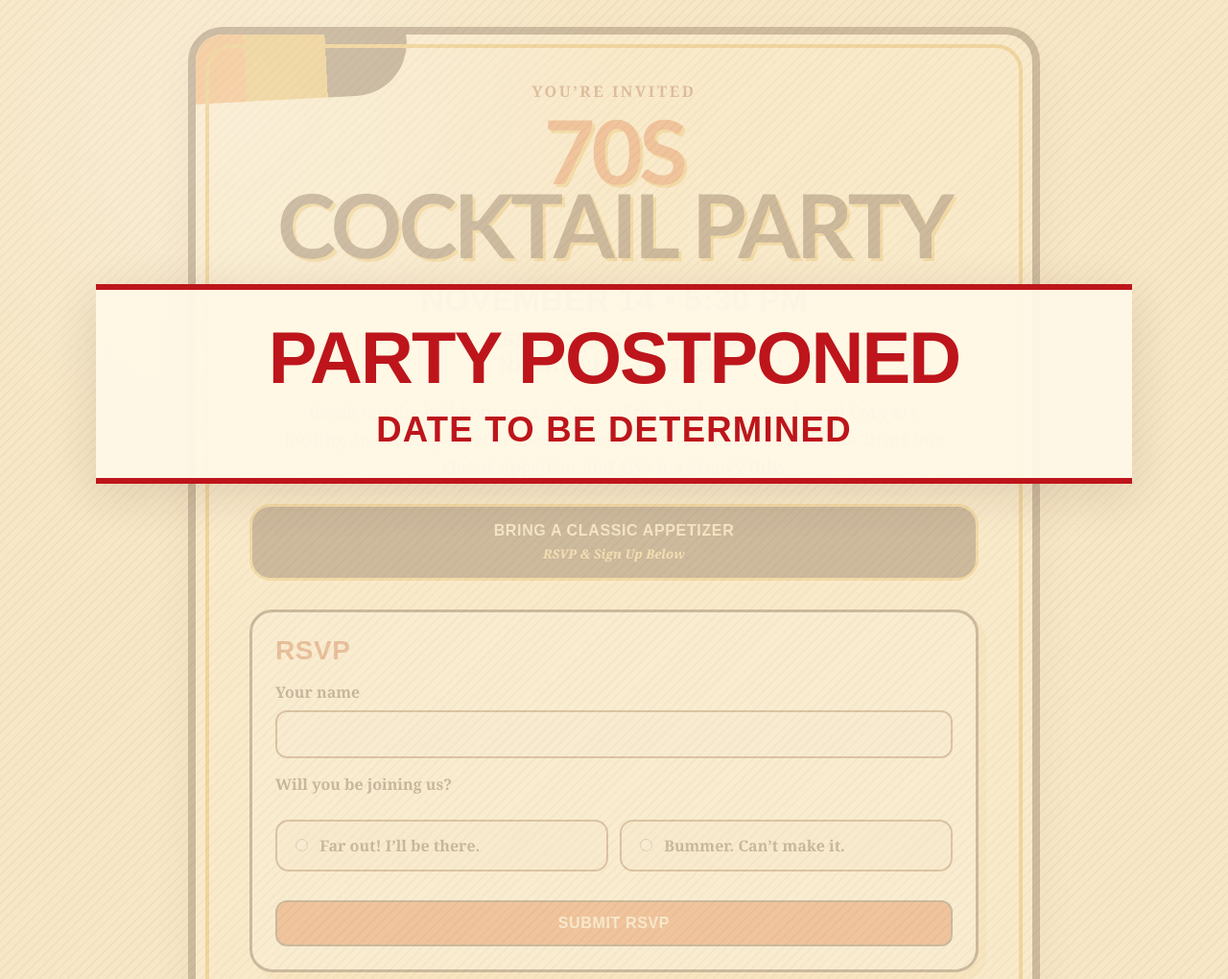
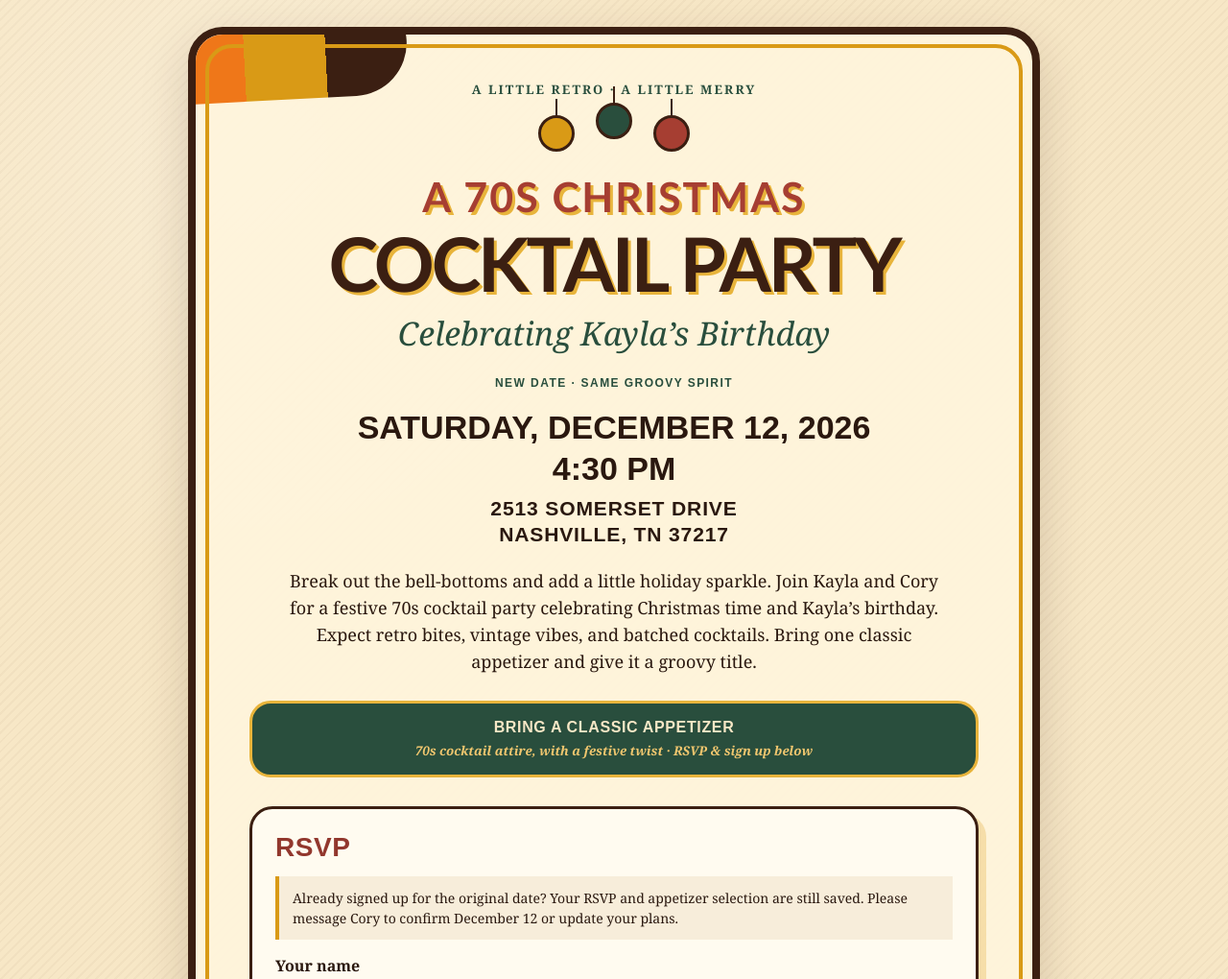
Before and after one commit to heckcory/70s-cocktail-party, a plain HTML site: page index.html in a window 1280 px wide. Shown: the top 1020 px of the page at 96% size. Drawn offline with Linux system fonts and the light colour scheme; no server answers.

Commit message:
Update index.htmlReschedule party for December 12 and celebrate Kayla with a 70s Christmas theme

```diff
--- a/index.html
+++ b/index.html
@@ -3,7 +3,7 @@
 <head>
   <meta charset="UTF-8" />
   <meta name="viewport" content="width=device-width, initial-scale=1.0" />
-  <title>PARTY POSTPONED - 70s Cocktail Party</title>
+  <title>Kayla’s Birthday · A 70s Christmas Cocktail Party</title>
   <style>
     :root {
       --cream: #f7e7c6;
@@ -369,42 +369,34 @@
       cursor: pointer;
     }
 
-    /* Temporary postponement notice; remove this block and banner to restore. */
-    body > .wrap { opacity: .22; }
-    .postponement-overlay {
-      position: fixed; inset: 0; z-index: 10000;
-      display: flex; align-items: center; justify-content: center;
-      padding: 24px; pointer-events: none;
-    }
-    .postponement-notice {
-      width: min(100%, 1080px); margin: 0; padding: 30px 24px;
-      color: #bd151b; background: rgba(255,248,230,.96);
-      border-top: 6px solid currentColor; border-bottom: 6px solid currentColor;
-      box-shadow: 0 12px 45px rgba(59,31,18,.12);
-      font-family: Arial, Helvetica, sans-serif; font-weight: 900;
-      text-align: center; text-transform: uppercase;
-      font-size: clamp(32px, 6vw, 76px); line-height: 1.08;
-      letter-spacing: -.025em;
-    }
-    .postponement-notice span { display: block; margin-top: 14px; font-size: .48em; letter-spacing: .035em; }
-    @media(max-width: 480px) {
-      .postponement-overlay { padding: 16px; }
-      .postponement-notice { padding: 26px 12px; }
-    }
+    :root { --orange:#a63e32; --burnt:#92372d; --rust:#375745; --evergreen:#294e3d; }
+    .eyebrow { color:var(--evergreen); font-size:13px; }
+    h1 { font-size:clamp(42px,9vw,78px); line-height:.98; margin-bottom:12px; }
+    h1 span { font-size:.55em; letter-spacing:.05em; margin-bottom:10px; }
+    .birthday { text-align:center; color:var(--evergreen); font-style:italic; font-size:clamp(23px,4vw,34px); margin:10px 0 22px; }
+    .ornaments { display:flex; justify-content:center; gap:22px; height:64px; margin:0 0 18px; }
+    .ornaments i { display:block; width:38px; height:38px; border-radius:50%; background:var(--mustard); position:relative; margin-top:18px; border:3px solid var(--brown); }
+    .ornaments i:before { content:''; position:absolute; width:2px; height:19px; background:var(--brown); top:-20px; left:15px; }
+    .ornaments i:nth-child(2) { background:var(--evergreen); margin-top:5px; }
+    .ornaments i:nth-child(3) { background:var(--orange); }
+    .rescheduled { text-align:center; margin:0 auto 18px; font:700 12px Arial,sans-serif; letter-spacing:.12em; text-transform:uppercase; color:var(--evergreen); }
+    .callout { background:var(--evergreen); }
+    .reconfirm { font-size:14px; line-height:1.5; padding:12px 14px; border-left:4px solid var(--mustard); background:#f7edda; }
+    @media(max-width:480px) { .wrap { padding:14px 10px 32px; } .poster { border-width:5px; } .inner { margin:6px; padding:24px 12px; } h1 { font-size:42px; } }
   </style>
 </head>
 <body>
-  <div class="postponement-overlay">
-    <div class="postponement-notice" role="status" aria-label="PARTY POSTPONED - DATE TO BE DETERMINED">PARTY POSTPONED<span>DATE TO BE DETERMINED</span></div>
-  </div>
-  <div class="wrap">
+<div class="wrap">
     <section class="poster">
       <div class="inner">
-        <div class="eyebrow">You’re invited</div>
-        <h1><span>70s</span> Cocktail Party</h1>
+        <div class="eyebrow">A little retro &middot; A little merry</div>
+<div class="ornaments" aria-hidden="true"><i></i><i></i><i></i></div>
+<h1><span>A 70s Christmas</span>Cocktail Party</h1>
+<div class="birthday">Celebrating Kayla&#8217;s Birthday</div>
+<div class="rescheduled">New date &middot; Same groovy spirit</div>
 
         <div class="details">
-          November 14 • 5:30 PM
+          Saturday, December 12, 2026<br>4:30 PM
           <div class="address">
             2513 Somerset Drive<br>
             Nashville, TN 37217
@@ -412,16 +404,16 @@
         </div>
 
         <div class="intro">
-          Break out the bell-bottoms and dust off the fondue pot. Kayla and Cory are hosting an evening of retro bites, vintage vibes, and batched cocktails. Bring one classic appetizer and give it a groovy title.
+          Break out the bell-bottoms and add a little holiday sparkle. Join Kayla and Cory for a festive 70s cocktail party celebrating Christmas time and Kayla’s birthday. Expect retro bites, vintage vibes, and batched cocktails. Bring one classic appetizer and give it a groovy title.
         </div>
 
         <div class="callout">
           Bring a classic appetizer
-          <small>RSVP & Sign Up Below</small>
+          <small>70s cocktail attire, with a festive twist · RSVP & sign up below</small>
         </div>
 
         <form id="rsvpForm" class="card" novalidate>
-          <h2>RSVP</h2>
+          <h2>RSVP</h2><p class="reconfirm">Already signed up for the original date? Your RSVP and appetizer selection are still saved. Please message Cory to confirm December 12 or update your plans.</p>
 
           <label for="guestName">Your name</label>
           <input id="guestName" name="guestName" type="text" required />
@@ -487,8 +479,8 @@
         <section class="card">
           <h2>Who’s Coming</h2>
 
-          <div id="attendeeList" class="attendees">
-        </section>
+          <div id="attendeeList" class="attendees"></div>
+</section>
 
         <div class="footer-note">
           Pick your appetizer before somebody else claims it. Groovy choices are first come, first served.
```
